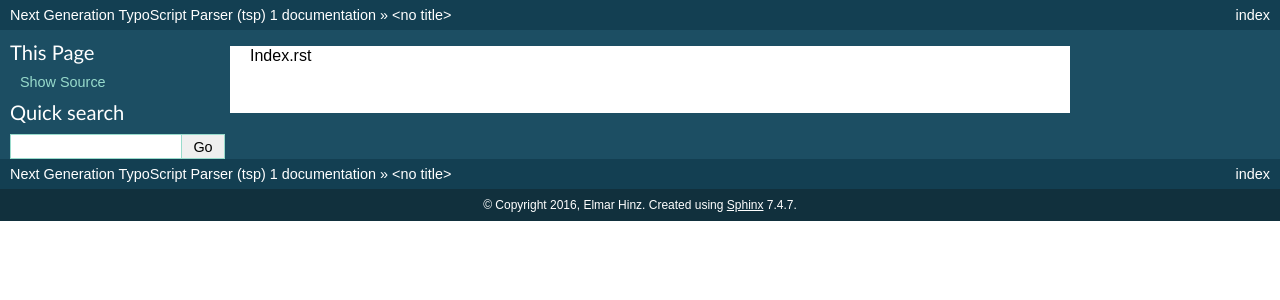
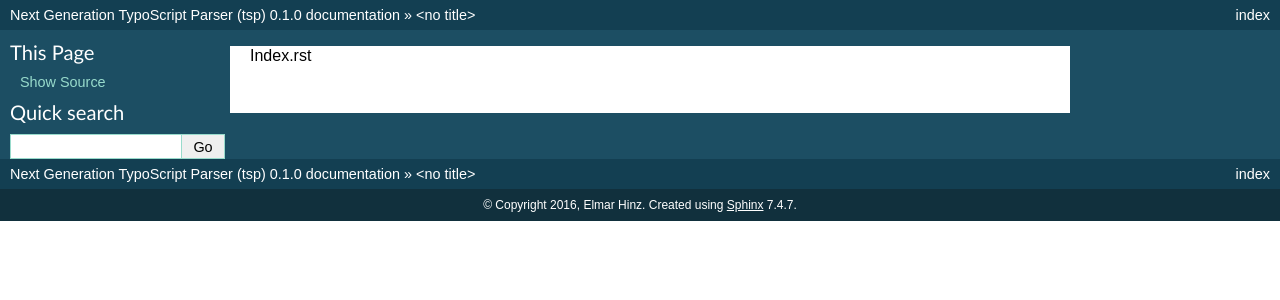
Before and after one commit to elmar-hinz/TX.tsp, a Sphinx documentation site: the page built from Documentation/index.rst, in a window 1280 px wide. Shown: the top 300 px of the page. Built offline with Sphinx 7.4.7, drawn with Linux system fonts in a browser that asks for light colours.

Commit message:
Preparing versin 0.1.0

```diff
--- a/Documentation/conf.py
+++ b/Documentation/conf.py
@@ -56,9 +56,9 @@ author = u'Elmar Hinz'
 # built documents.
 #
 # The short X.Y version.
-version = u'1'
+version = u'0.1'
 # The full version, including alpha/beta/rc tags.
-release = u'1'
+release = u'0.1.0'
 
 # The language for content autogenerated by Sphinx. Refer to documentation
 # for a list of supported languages.
```
Also changed, not shown: README.rst (+7 -12 lines), 2 other files.
